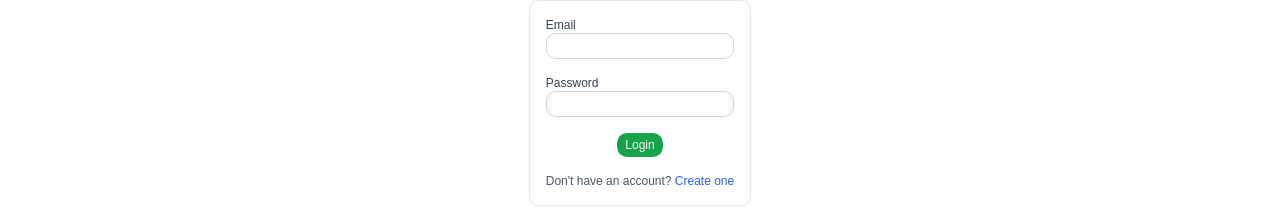
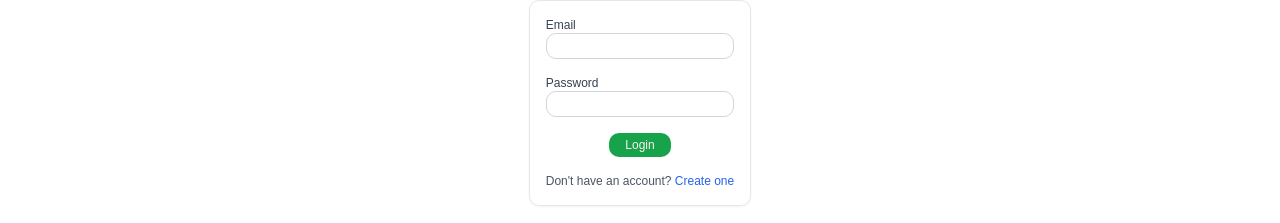
Before and after one commit to karl0905/RESBOOK, a Next.js app in the folder user_frontend/: page /login in a window 1280 px wide. Shown: the part 172-395 px from the top of the page. Built offline with nearby package versions, Linux system fonts and the light colour scheme.

Commit message:
button padding increased

```diff
--- a/user_frontend/global/components/Button.jsx
+++ b/user_frontend/global/components/Button.jsx
@@ -10,7 +10,7 @@ export function Button({
   return (
     <button
       className={twJoin(
-        'bg-primary text-primary-foreground hover:bg-primary/90 rounded-md px-2 py-1',
+        'bg-primary text-primary-foreground hover:bg-primary/90 rounded-md px-4 py-1',
         variant === 'secondary' ? 'bg-transparent border border-secondary text-secondary-foreground hover:bg-secondary/80'
           : variant === 'destructive' && 'bg-destructive text-destructive-foreground hover:bg-destructive/90',
       )}
--- a/user_frontend/global/components/Checkmark.jsx
+++ b/user_frontend/global/components/Checkmark.jsx
@@ -49,14 +49,6 @@ export function Checkmark({
       }}
       className={containerClasses}
     >
-      {text && (
-        <span className={twMerge(
-          "whitespace-nowrap",
-          isSelected ? "text-primary" : "text-gray-700"
-        )}>
-          {text}
-        </span>
-      )}
       <svg
         xmlns="http://www.w3.org/2000/svg"
         viewBox="0 0 20 20"
@@ -69,6 +61,14 @@ export function Checkmark({
           <path fillRule="evenodd" d="M10 18a8 8 0 100-16 8 8 0 000 16zm0-2a6 6 0 100-12 6 6 0 000 12z" clipRule="evenodd" />
         )}
       </svg>
+      {text && (
+        <span className={twMerge(
+          "whitespace-nowrap",
+          isSelected ? "text-primary" : "text-gray-700"
+        )}>
+          {text}
+        </span>
+      )}
     </div>
   );
 }
```
